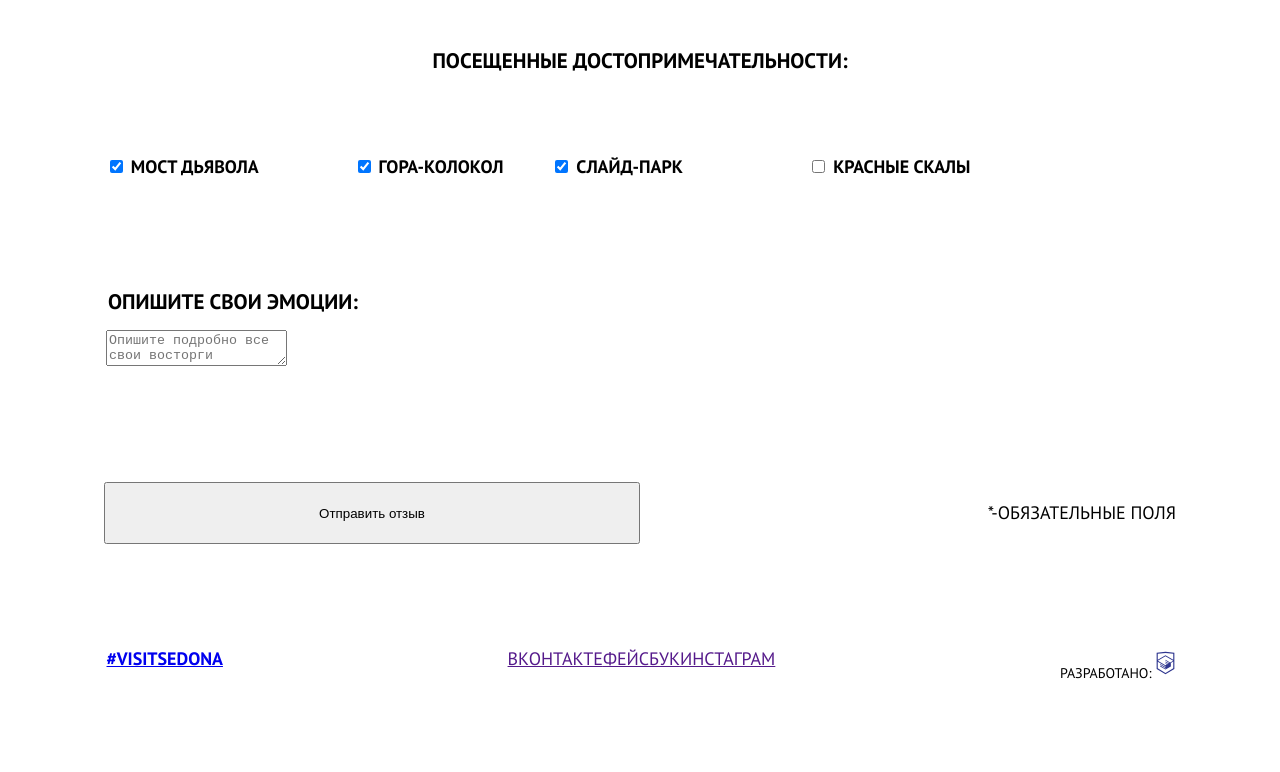
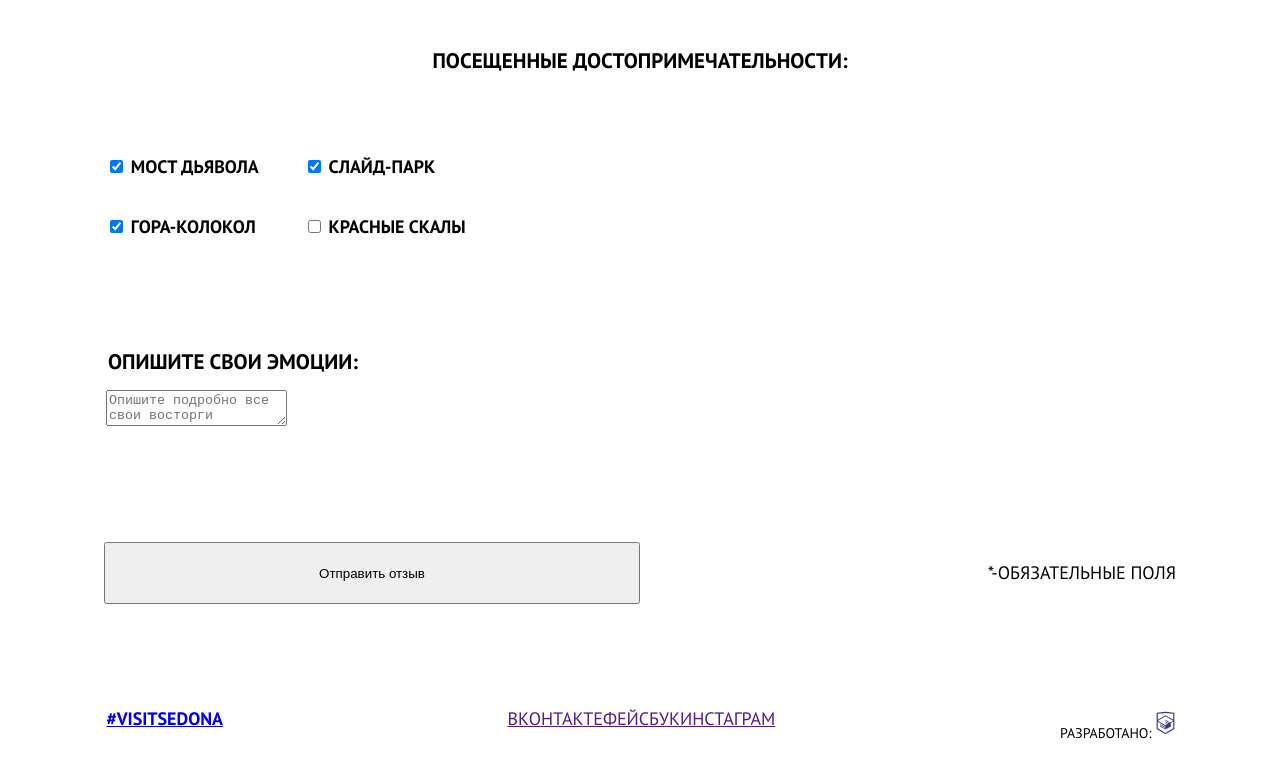
Before and after one commit to koopolina/812683-sedona-23, a plain HTML site: page source/form.html in a window 1280 px wide. Shown: the part 1226-1998 px from the top of the page. Before the commit the page ends 1938 px from the top, so only its background shows below. Drawn offline with nearby package versions, Linux system fonts and the light colour scheme; files that its build step writes are made by us from their sources.

Commit message:
Внесла правки

```diff
--- a/source/form.html
+++ b/source/form.html
@@ -103,7 +103,7 @@
           </fieldset>
           <fieldset class="place-info">
             <legend class="place-info__legend">Посещенные достопримечательности:</legend>
-            <div class="place__bridge">
+            <div class="place-info__bridge">
               <div class="place-info__checkbox">
                 <input class="place-info__input" type="checkbox" name="bridge" id="place-bridge" checked>
                 <label class="place-info__label" for="place-bridge">Мост Дьявола</label>
@@ -113,7 +113,7 @@
                 <label class="place-info__label" for="place-mountain">Гора-Колокол</label>
               </div>
             </div>
-            <div class="place__park">
+            <div class="place-info__park">
               <div class="place-info__checkbox">
                 <input class="place-info__input" type="checkbox" name="park" id="place-park" checked>
                 <label class="place-info__label" for="place-park">Слайд-парк</label>
```
